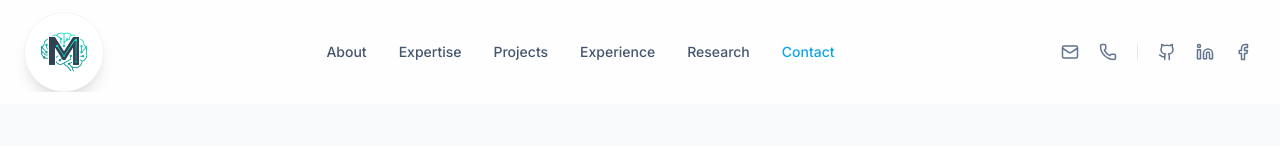
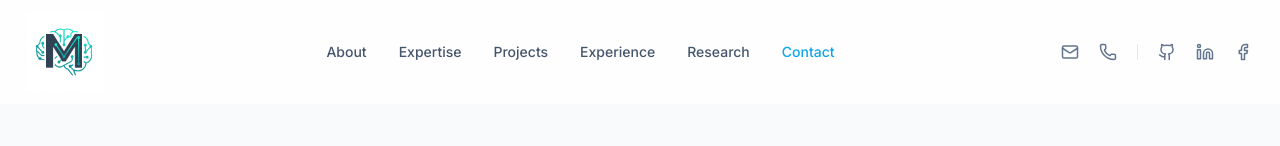
Before and after one commit to Majidul17068/majidulIslamMurad, a React (Vite) app: page / in a window 1280 px wide. Shown: the top 146 px of the page. Built offline with nearby package versions, Linux system fonts and the light colour scheme.

Commit message:
style: Revert logo to original rectangular style

```diff
--- a/components/Navbar.tsx
+++ b/components/Navbar.tsx
@@ -68,7 +68,7 @@ export const Navbar: React.FC = () => {
             <img
               src="/logo.png"
               alt="Majid - AI Specialist"
-              className="h-14 sm:h-20 w-auto object-contain rounded-full shadow-lg border border-slate-100 bg-white p-1.5"
+              className="h-14 sm:h-20 w-auto object-contain"
             />
           </a>
 
```
